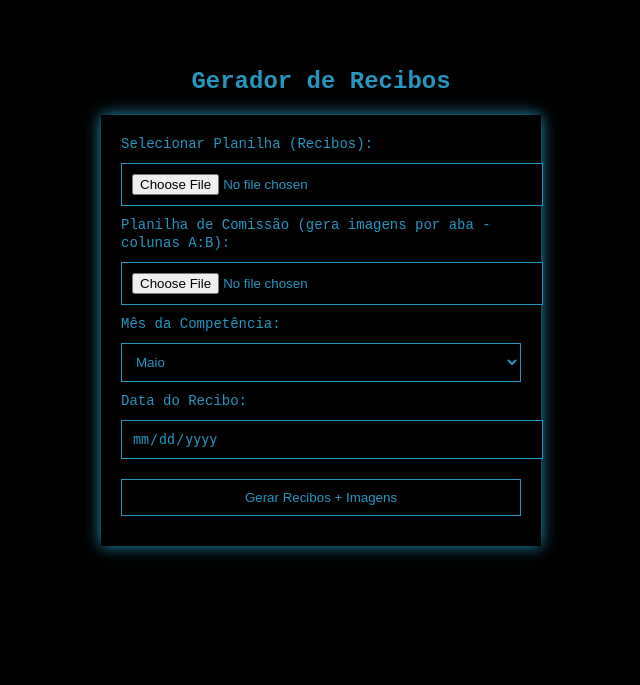
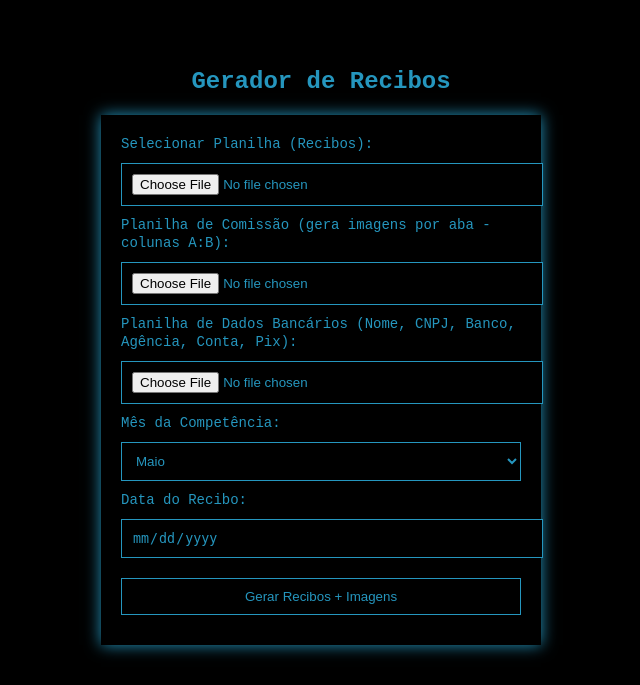
Before and after one commit to Greg10-ai/gerador-recibos-pj, a Flask app: page /sistema in a window 1280 px wide. Shown: the top 685 px of the page, without its empty margins (319-959 px from the left). Run offline with Flask 3, Linux system fonts and the light colour scheme; the visitor is signed in with stand-in values (Sample User, id 1); parts of the project's set-up code (start-up, migrations or seed data) failed here and were passed over.

Commit message:
Adicionando requirements

```diff
--- a/app.py
+++ b/app.py
@@ -28,8 +28,51 @@ SENHA = "Monique"
 def normalizar_nome(nome):
     nome = str(nome).strip().lower()
     nome = unicodedata.normalize('NFKD', nome).encode('ASCII', 'ignore').decode('ASCII')
+    nome = " ".join(nome.split())
     nome = nome.replace(" ", "")
     return nome
+
+# ==========================
+# DADOS BANCÁRIOS (CORRIGIDO)
+# ==========================
+def carregar_dados_bancarios(caminho):
+    df = pd.read_excel(caminho)
+
+    # normaliza colunas
+    df.columns = [normalizar_nome(col) for col in df.columns]
+
+    mapa = {}
+
+    for _, row in df.iterrows():
+        nome = normalizar_nome(row.get("vendedores", ""))
+
+        info = {
+            "nome": row.get("vendedores", ""),
+            "cnpj": row.get("cnpj", ""),
+            "banco": row.get("banco", ""),
+            "agencia": row.get("agencia", ""),
+            "conta": row.get("conta", ""),
+            "pix": row.get("pix", "")
+        }
+
+        mapa[nome] = info
+
+    return mapa
+
+# MATCH INTELIGENTE
+def encontrar_dados_bancarios(nome_vendedor, mapa_banco):
+    chave = normalizar_nome(nome_vendedor)
+
+    if chave in mapa_banco:
+        return mapa_banco[chave]
+
+    for k in mapa_banco:
+        if chave in k or k in chave:
+            print(f"⚠️ Banco match aproximado: {nome_vendedor} -> {k}")
+            return mapa_banco[k]
+
+    print(f"❌ Sem dados bancários para: {nome_vendedor}")
+    return {}
 
 def encontrar_imagem(nome_vendedor, mapa_imagens):
     chave = normalizar_nome(nome_vendedor)
@@ -39,14 +82,10 @@ def encontrar_imagem(nome_vendedor, mapa_imagens):
 
     for k in mapa_imagens:
         if chave in k or k in chave:
-            print(f"⚠️ Match aproximado: {nome_vendedor} -> {k}")
             return mapa_imagens[k]
 
-    print(f"❌ Sem imagem para: {nome_vendedor}")
     return None
 
-# ==========================
-# TRATAMENTO DE VALORES
 # ==========================
 def tratar_valor(valor):
     if pd.isna(valor):
@@ -60,7 +99,6 @@ def tratar_valor(valor):
     except:
         return None
 
-# ==========================
 def formatar_real(valor):
     valor = round(float(valor), 2)
     return f"R$ {valor:,.2f}".replace(",", "X").replace(".", ",").replace("X", ".")
@@ -75,8 +113,6 @@ def formatar_data_extenso(data_str):
 def competencia_mes(mes):
     return f"{mes}/{datetime.now().year}"
 
-# ==========================
-# GERAR IMAGENS INTELIGENTES
 # ==========================
 def gerar_imagens_abas(caminho_excel, mes_escolhido):
     imagens = {}
@@ -102,7 +138,6 @@ def gerar_imagens_abas(caminho_excel, mes_escolhido):
                     break
 
             if linha_mes is None or col_mes is None:
-                print(f"❌ Mês não encontrado na aba {aba}")
                 continue
 
             header_row = linha_mes + 1
@@ -112,19 +147,6 @@ def gerar_imagens_abas(caminho_excel, mes_escolhido):
             valor_col = df.columns[col_mes]
 
             df_ab = df[[descricao_col, valor_col]].dropna(how="all").head(50)
-
-            # 🔥 MELHORIA: garantir 2 casas decimais na imagem
-            def formatar_valor_img(v):
-                try:
-                    v = float(v)
-                    return f"{v:,.2f}".replace(",", "X").replace(".", ",").replace("X", ".")
-                except:
-                    return v
-
-            df_ab[valor_col] = df_ab[valor_col].apply(formatar_valor_img)
-
-            if df_ab.empty:
-                continue
 
             fig, ax = plt.subplots(figsize=(8, len(df_ab) * 0.4 + 1))
             ax.axis('off')
@@ -143,20 +165,15 @@ def gerar_imagens_abas(caminho_excel, mes_escolhido):
             plt.savefig(caminho_img, bbox_inches='tight')
             plt.close(fig)
 
-            chave = normalizar_nome(aba)
-            imagens[chave] = caminho_img
+            imagens[normalizar_nome(aba)] = caminho_img
 
-            print(f"✅ Imagem OK: {aba}")
-
-        except Exception as e:
-            print(f"❌ Erro na aba {aba}: {e}")
+        except:
+            continue
 
     return imagens
 
 # ==========================
-# GERAR RECIBO
-# ==========================
-def gerar_recibo(vendedor, dados, mes, total, data_recibo, imagem=None):
+def gerar_recibo(vendedor, dados, mes, total, data_recibo, imagem=None, dados_bancarios=None):
 
     doc = Document()
 
@@ -170,9 +187,10 @@ def gerar_recibo(vendedor, dados, mes, total, data_recibo, imagem=None):
     total_extenso = num2words(total, lang='pt_BR').capitalize()
 
     doc.add_paragraph(
-        f"\nInformo que recebi da empresa, "
-        f"a quantia de {formatar_real(total)} "
-        f"({total_extenso})."
+        f"\nInformo que recebi da empresa 3i Importação e Exportação Ltda, CNPJ 20.783.843/0001-19, "
+        f"o valor de {formatar_real(total)} "
+        f"({total_extenso}),"
+        f"referente a serviços prestados de gestão comercial."
     )
 
     doc.add_paragraph(f"\nCompetência: {competencia_mes(mes)}")
@@ -189,13 +207,22 @@ def gerar_recibo(vendedor, dados, mes, total, data_recibo, imagem=None):
 
     doc.add_heading(f"TOTAL LÍQUIDO: {formatar_real(total)}", level=2)
 
+    # 🔥 DADOS BANCÁRIOS NO FINAL
+    if dados_bancarios:
+        doc.add_paragraph("")
+        doc.add_heading("DADOS BANCÁRIOS", level=2)
+        doc.add_paragraph(f"Nome: {dados_bancarios.get('nome','')}")
+        doc.add_paragraph(f"CNPJ: {dados_bancarios.get('cnpj','')}")
+        doc.add_paragraph(f"Banco: {dados_bancarios.get('banco','')}")
+        doc.add_paragraph(f"Agência: {dados_bancarios.get('agencia','')}")
+        doc.add_paragraph(f"Conta: {dados_bancarios.get('conta','')}")
+        doc.add_paragraph(f"PIX: {dados_bancarios.get('pix','')}")
+
     if imagem and os.path.exists(imagem):
         doc.add_page_break()
 
-        titulo = doc.add_paragraph(f"Anexo: Apuração Mês {mes}/{datetime.now().year}")
+        titulo = doc.add_paragraph(f"Apuração Mês {mes}/{datetime.now().year}")
         titulo.alignment = WD_ALIGN_PARAGRAPH.CENTER
-
-        doc.add_paragraph("")
 
         p_img = doc.add_paragraph()
         p_img.alignment = WD_ALIGN_PARAGRAPH.CENTER
@@ -208,8 +235,6 @@ def gerar_recibo(vendedor, dados, mes, total, data_recibo, imagem=None):
 
     return caminho
 
-# ==========================
-# ROTAS
 # ==========================
 @app.route("/")
 def home():
@@ -240,6 +265,14 @@ def sistema():
         file = request.files["file"]
         caminho = os.path.join(UPLOAD_FOLDER, file.filename)
         file.save(caminho)
+
+        mapa_banco = {}
+        file_banco = request.files.get("file_banco")
+
+        if file_banco and file_banco.filename != "":
+            caminho_banco = os.path.join(UPLOAD_FOLDER, file_banco.filename)
+            file_banco.save(caminho_banco)
+            mapa_banco = carregar_dados_bancarios(caminho_banco)
 
         mapa_imagens = {}
         file_imagens = request.files.get("file_imagens")
@@ -320,13 +353,16 @@ def sistema():
             if dados:
                 imagem_vendedor = encontrar_imagem(vendedor, mapa_imagens)
 
+                dados_bancarios = encontrar_dados_bancarios(vendedor, mapa_banco)
+
                 arquivo = gerar_recibo(
                     vendedor,
                     dados,
                     request.form["mes"],
                     total_planilha,
                     data_recibo,
-                    imagem_vendedor
+                    imagem_vendedor,
+                    dados_bancarios
                 )
 
                 arquivos.append(arquivo)
--- a/templates/index.html
+++ b/templates/index.html
@@ -46,7 +46,7 @@
 </head>
 <body>
 
-    <h2> Gerador de Recibos</h2>
+    <h2>Gerador de Recibos</h2>
 
     <form method="POST" enctype="multipart/form-data">
 
@@ -54,10 +54,15 @@
         <label>Selecionar Planilha (Recibos):</label>
         <input type="file" name="file" required>
 
-        <!-- 🖼️ MELHORIA (SEM MUDAR LAYOUT) -->
+        <!-- 🖼️ PLANILHA DE IMAGENS -->
         <label>Planilha de Comissão (gera imagens por aba - colunas A:B):</label>
         <input type="file" name="file_imagens">
 
+        <!-- 🏦 NOVO: PLANILHA BANCÁRIA -->
+        <label>Planilha de Dados Bancários (Nome, CNPJ, Banco, Agência, Conta, Pix):</label>
+        <input type="file" name="file_banco">
+
+        <!-- 📅 MÊS -->
         <label>Mês da Competência:</label>
         <select name="mes" required>
             {% for mes in meses %}
@@ -67,9 +72,11 @@
             {% endfor %}
         </select>
 
+        <!-- 📆 DATA -->
         <label>Data do Recibo:</label>
         <input type="date" name="data_recibo" required>
 
+        <!-- 🚀 BOTÃO -->
         <button type="submit">Gerar Recibos + Imagens</button>
 
     </form>
```
